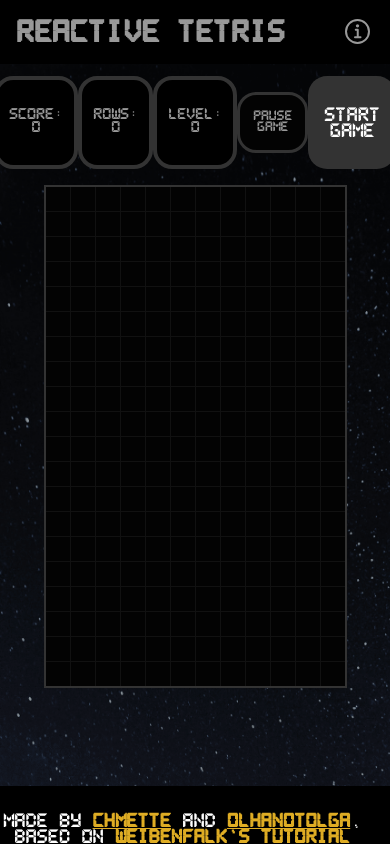
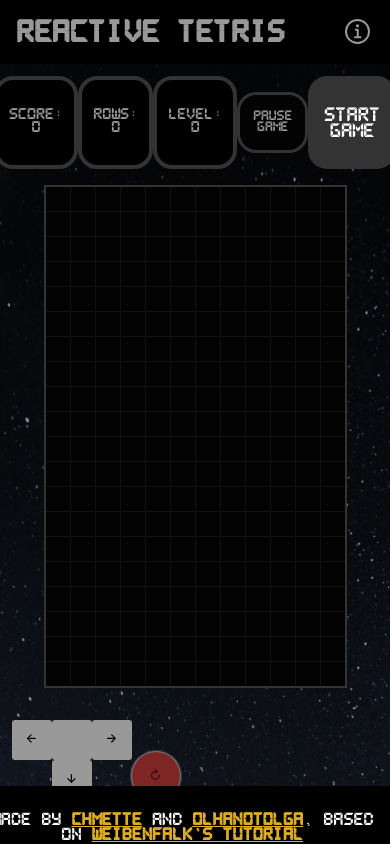
Before and after one commit to chmette/reactive-tetris, a React (Create React App) app: page / in a window 390 px wide. Built offline with nearby package versions, Linux system fonts and the light colour scheme.

Commit message:
functionality mobileControl

```diff
--- a/src/components/Tetris.jsx
+++ b/src/components/Tetris.jsx
@@ -5,6 +5,8 @@ import React, {useState} from 'react';
 
 // styles
  import { StyledTetrisWrapper, StyledTetris } from './styles/StyledTetris';
+ import {StyledDirButton,StyledControlWrapper,StyledMobileControls, StyledRotateButton} from './styles/StyledMobileControls'
+ import {IoArrowForwardOutline, IoArrowBackOutline, IoArrowDownOutline, IoRefreshOutline} from 'react-icons/io5';
 
 //Hooks
 import {usePlayer} from '../hooks/usePlayer';
@@ -17,6 +19,7 @@ import Stage from './Stage';
 import Display from './Display';
 import StartButton from './StartButton';
 import PauseButton from './PauseButton';
+
 
 
 const Tetris = () => {
@@ -82,6 +85,7 @@ const Tetris = () => {
 				setGameOver(true);
 				setDropTime(null);
 				setBtnText('Start Game')
+				setTogglePause(true)
 			}
 			updatePlayerPos({x: 0, y: 0, collided: true});
 		}
@@ -102,12 +106,14 @@ const Tetris = () => {
 		//console.log('interval off');
 		setDropTime(null)
 		drop();
+		setTogglePause(true)
 	}
 
 	const move = ({keyCode}) => {
+
 		if (!gameOver) {
 			// left arrow
-			if (keyCode === 37) {
+			if (keyCode === 37 ) {
 				movePlayer(-1);
 			// right arrow
 			} else if (keyCode === 39) {
@@ -115,7 +121,7 @@ const Tetris = () => {
 			// down arrow
 			} else if (keyCode === 40) {
 				dropPlayer();
-				setTogglePause(true)
+
             // up arrow
 			}else if (keyCode === 38) {
                 playerRotate(stage, 1)
@@ -124,6 +130,9 @@ const Tetris = () => {
 			}
 		}
 	}
+
+
+
 
 	// custom hook by Dan Abramov ( starts interval )
 	useInterval(()=>{
@@ -149,6 +158,24 @@ const Tetris = () => {
 
 						</aside>
 
+						{/* Mobile controls */}
+						<StyledControlWrapper>
+							<StyledMobileControls>
+								{/* move left */}
+								<StyledDirButton onClick={(e)=>movePlayer(-1)}><IoArrowBackOutline/></StyledDirButton>
+								<div>
+									<StyledDirButton></StyledDirButton>
+									{/* move down  */}
+									<StyledDirButton onTouchStart={()=>dropPlayer()} onClick={()=>setDropTime(1000 / (level + 1)) }><IoArrowDownOutline/></StyledDirButton>
+								</div>
+								{/* move right */}
+								<StyledDirButton onClick={()=>movePlayer(1)}><IoArrowForwardOutline/></StyledDirButton>
+								{/* rotate */}
+								<StyledRotateButton onClick={()=>playerRotate(stage, 1)}><IoRefreshOutline/></StyledRotateButton>
+							</StyledMobileControls>
+       					</StyledControlWrapper>
+
+
 					</StyledTetris>
 
 				</StyledTetrisWrapper>
--- a/src/components/styles/StyledFooter.js
+++ b/src/components/styles/StyledFooter.js
@@ -9,6 +9,7 @@ export const StyledFooter = styled.div`
   font-family: Arial, Helvetica, sans-serif;
   text-align: center;
   align-self: flex-end;
+  font-size: 0.9rem;
 
   a {
     color: rgb(223, 173, 36);
--- a/src/components/styles/StyledMobileControls.js
+++ b/src/components/styles/StyledMobileControls.js
@@ -0,0 +1,59 @@
+import styled from "styled-components";
+
+export const StyledControlWrapper = styled.section`
+  width: 100%;
+  display: flex;
+  flex-direction: column;
+  justify-items: flex-start;
+  margin: 1.5rem;
+  padding: 0.5rem;
+`;
+
+export const StyledMobileControls = styled.div`
+  display: flex;
+  flex-direction: row;
+  justify-content: flex-start;
+
+  div {
+    display: flex;
+    flex-direction: column;
+    justify-content: flex-start;
+  }
+`;
+
+// export const StyledMobileColumn = styled.div`
+
+// `;
+
+export const StyledDirButton = styled.button`
+  box-sizing: border-box;
+  height: 2.5rem;
+  width: 2.5rem;
+  border-radius: 0.2rem;
+  border: none;
+  color: black;
+  background: #999;
+  font-family: Arial, Helvetica, sans-serif;
+  font-size: 0.8rem;
+  outline: none;
+  cursor: pointer;
+`;
+
+export const StyledRotateButton = styled.button`
+  box-sizing: border-box;
+  height: 3rem;
+  width: 3rem;
+  border-radius: 50%;
+  border: none;
+  color: #000;
+  background: #7d2625;
+  font-family: Arial, Helvetica, sans-serif;
+  font-size: 0.8rem;
+  outline: none;
+  cursor: pointer;
+  align-self: flex-end;
+  box-shadow: 0px 0px 2px 1px #999;
+`;
+
+//   @media screen and (min-width: 600px) {
+//     width: 15ch;
--- a/src/index.css
+++ b/src/index.css
@@ -1,8 +1,8 @@
 body {
-	margin: 0;
+  margin: 0;
 }
 body * {
-	font-family: Pixel, Arial, Helvetica, sans-serif;
+  font-family: Pixel, Arial, Helvetica, sans-serif;
 }
 
 @font-face {
@@ -11,7 +11,7 @@ body * {
 }
 
 main {
-	height: 100vh;
+  height: 100vh;
   display: flex;
   flex-direction: column;
   overflow: hidden;
```
Also changed, not shown: src/components/MobileControls.jsx (+29 -0 lines).
